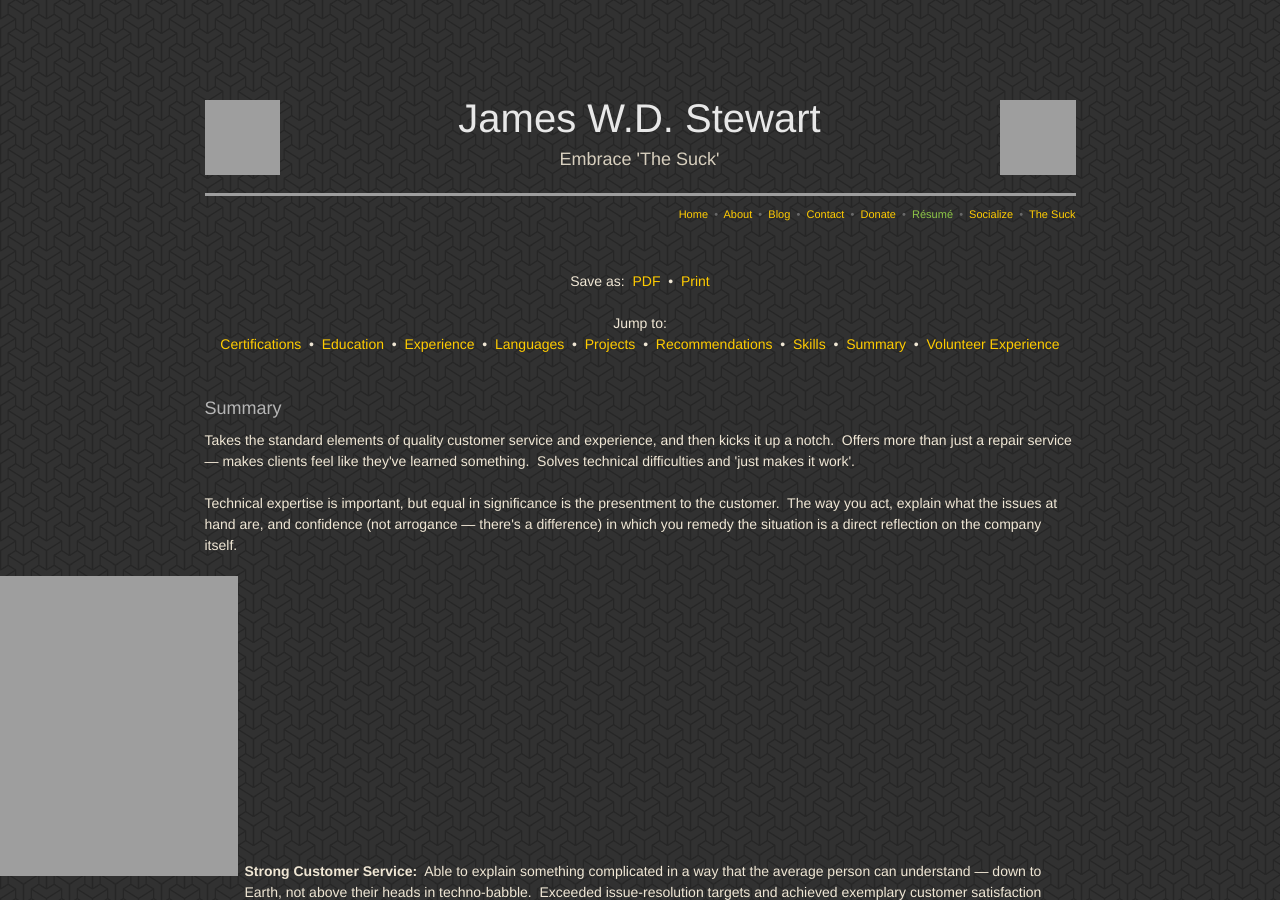
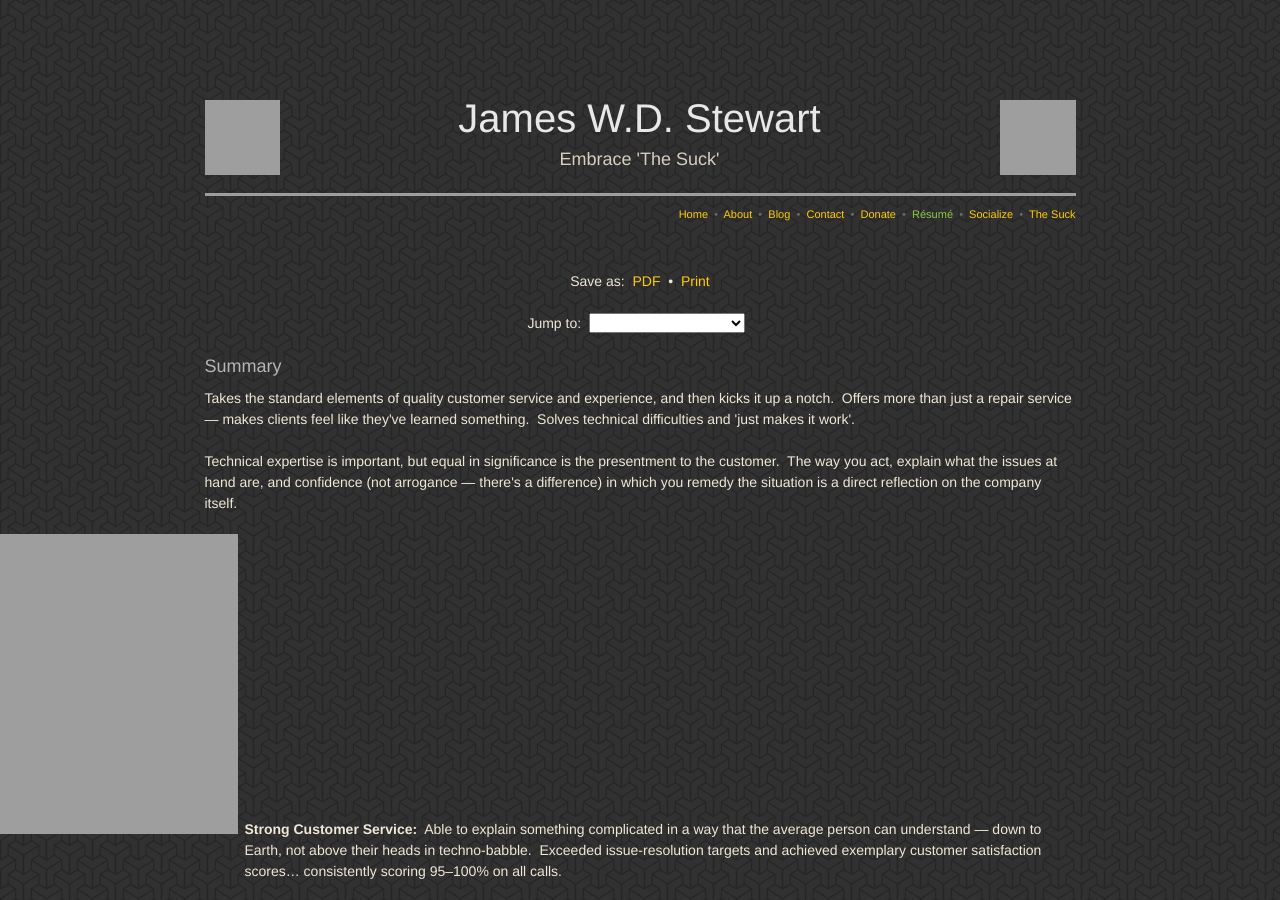
Before and after one commit to jwds1978/jwds1978.github.io, a Jekyll site: the page built from resume.md, in a window 1280 px wide and 900 px high, cut to the strip 0-900 px from the top of the window. Built offline with Jekyll 4.4.1, drawn with Linux system fonts in a browser that asks for light colours; nearby versions of some CDN libraries; some web fonts are replaced; our own code applies the rules of GitHub Pages for plain Markdown files; grey boxes are pictures that could not be loaded.

Commit message:
Resume menu.

```diff
--- a/_layouts/default.html
+++ b/_layouts/default.html
@@ -123,6 +123,15 @@
     {% if page.url contains "/blog/" and page.url != "/blog/" %}
     <script async src="//webmention.io/js/mentions.js" type="text/javascript"></script>
     {% endif %}
+    {% if page.url == "/resume/" %}
+    <script charset="utf-8" type="text/javascript">
+      $(document).ready(function () {
+        $(".quickJumpMenu").change(function () {
+          window.location.href = $(this).val()
+        })
+      });
+    </script>
+    {% endif %}
     {% if site.google_analytics %}
     <script type="text/javascript">
       var gaJsHost = "https:" == document.location.protocol ? "https://ssl." : "http://www.";
--- a/resume.md
+++ b/resume.md
@@ -8,16 +8,18 @@ title: "Curriculum Vitae"
   <a href="https://www.web2pdfconvert.com/convert" rel="alternate nofollow" target="_blank" title="Save {{ page.title }} as PDF">PDF</a>&nbsp;
   &bull;&nbsp; <a href="javascript:window.print()" rel="alternate" target="_blank" title="Print {{ page.title }}">Print</a><br />
   &nbsp;<br />
-  Jump to:<br />
-  <a href="{{ site.url }}{{ page.url }}#certifications" rel="me" title="{{ page.title }} :: Certifications">Certifications</a>&nbsp;
-  &bull;&nbsp; <a href="{{ site.url }}{{ page.url }}#education" rel="me" title="{{ page.title }} :: Education">Education</a>&nbsp;
-  &bull;&nbsp; <a href="{{ site.url }}{{ page.url }}#experience" rel="me" title="{{ page.title }} :: Experience">Experience</a>&nbsp;
-  &bull;&nbsp; <a href="{{ site.url }}{{ page.url }}#languages" rel="me" title="{{ page.title }} :: Languages">Languages</a>&nbsp;
-  &bull;&nbsp; <a href="{{ site.url }}{{ page.url }}#projects" rel="me" title="{{ page.title }} :: Projects">Projects</a>&nbsp;
-  &bull;&nbsp; <a href="{{ site.url }}{{ page.url }}#recommendations" rel="me" title="{{ page.title }} :: Recommendations">Recommendations</a>&nbsp;
-  &bull;&nbsp; <a href="{{ site.url }}{{ page.url }}#skills" rel="me" title="{{ page.title }} :: Skills">Skills</a>&nbsp;
-  &bull;&nbsp; <a href="{{ site.url }}{{ page.url }}#summary" rel="me" title="{{ page.title }} :: Summary">Summary</a>&nbsp;
-  &bull;&nbsp; <a href="{{ site.url }}{{ page.url }}#volunteer-experience" rel="me" style="white-space: nowrap;" title="{{ page.title }} :: Volunteer Experience">Volunteer Experience</a><br />
+  Jump to:&nbsp; <select class="quickJumpMenu">
+    <option value="{{ site.url }}{{ page.url }}"></option>
+    <option value="{{ site.url }}{{ page.url }}#certifications">Certifications</option>
+    <option value="{{ site.url }}{{ page.url }}#education">Education</option>
+    <option value="{{ site.url }}{{ page.url }}#experience">Experience</option>
+    <option value="{{ site.url }}{{ page.url }}#languages">Languages</option>
+    <option value="{{ site.url }}{{ page.url }}#projects">Projects</option>
+    <option value="{{ site.url }}{{ page.url }}#recommendations">Recommendations</option>
+    <option value="{{ site.url }}{{ page.url }}#skills">Skills</option>
+    <option value="{{ site.url }}{{ page.url }}#summary">Summary</option>
+    <option value="{{ site.url }}{{ page.url }}#volunteer-experience">Volunteer Experience</option>
+  </select>
   &nbsp;
 </p>
 <div class="h-resume">
```
